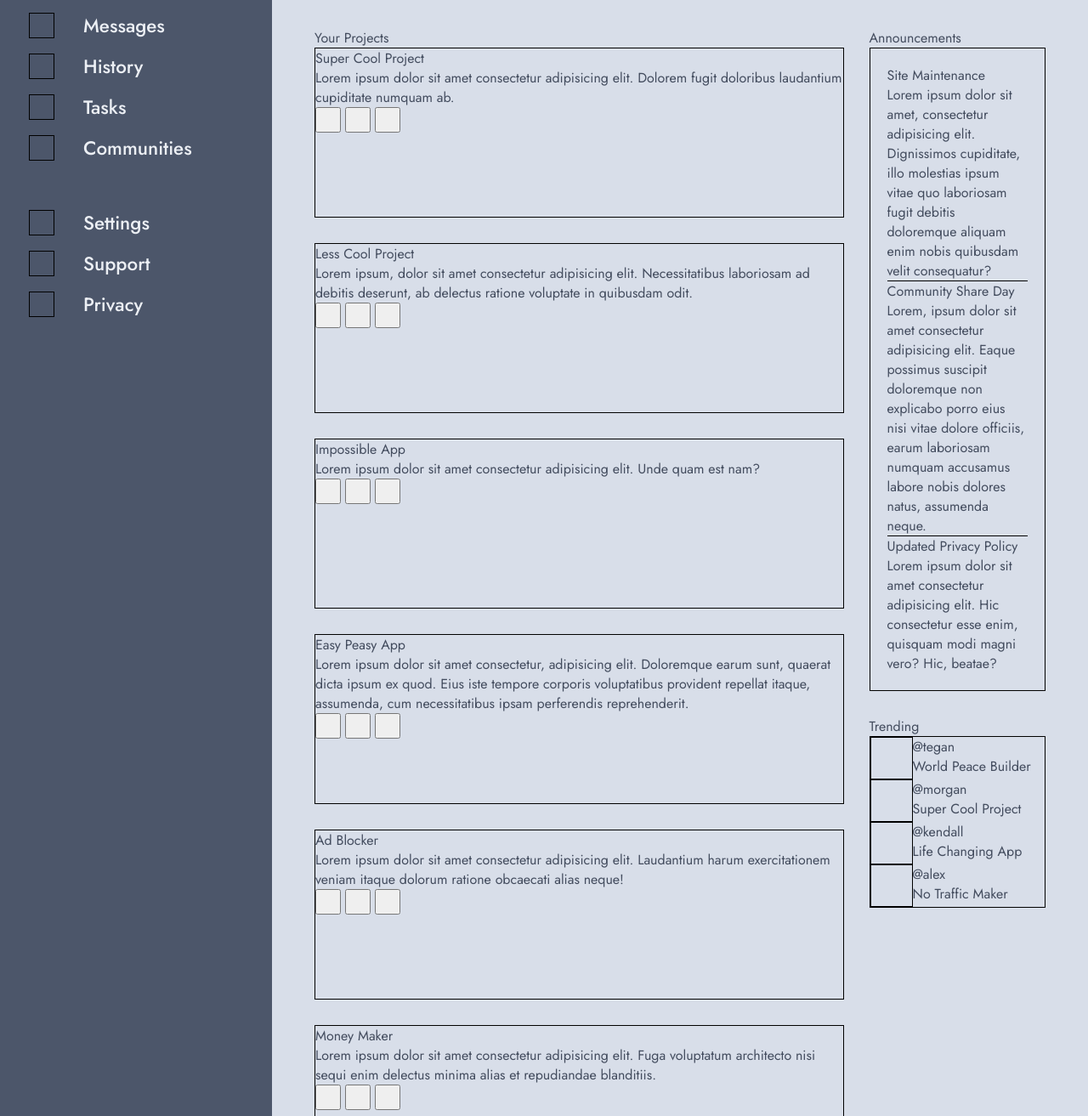
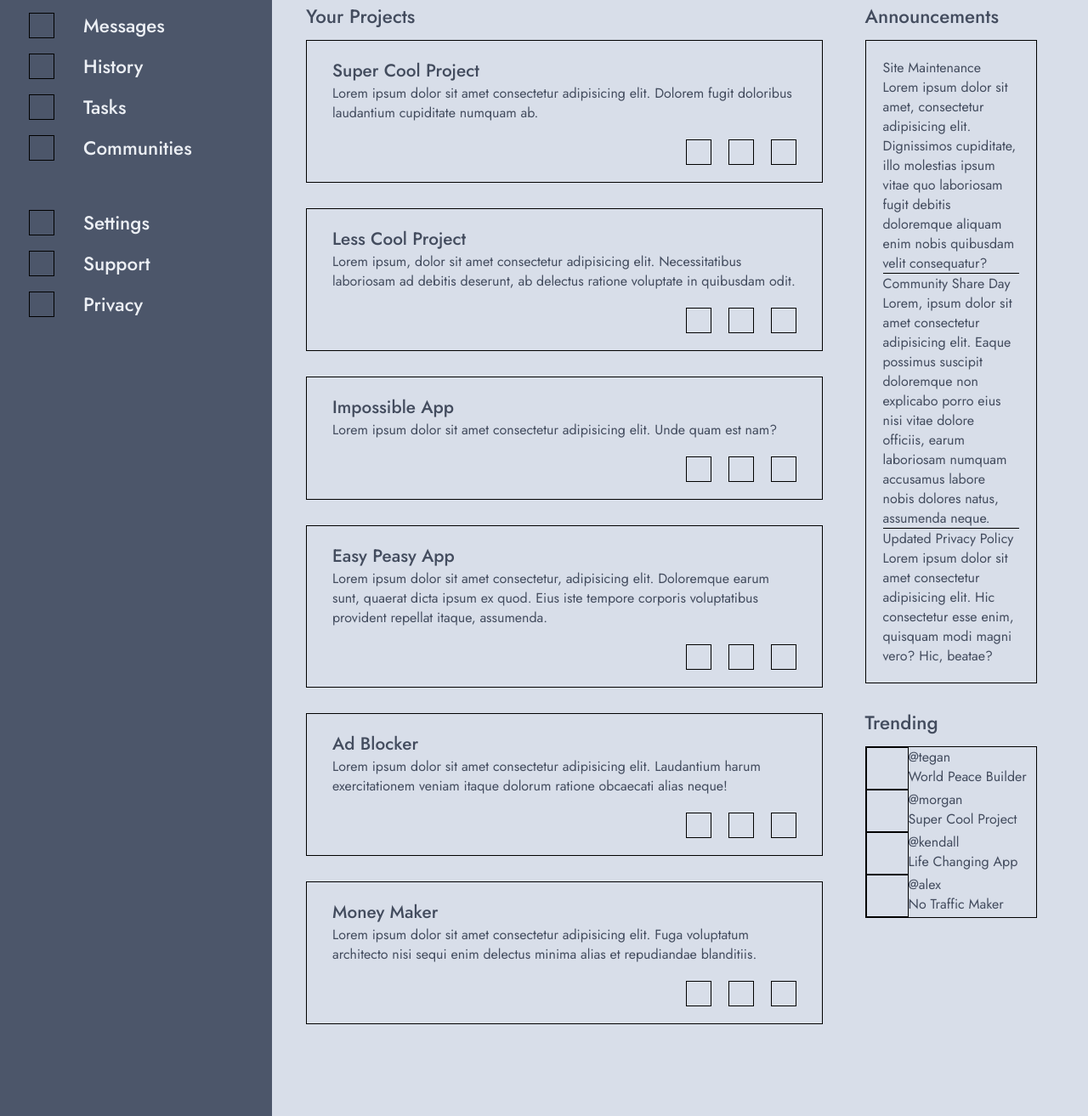
Before and after one commit to rchrd-0/admin-dashboard, a plain HTML site: page index.html in a window 1280 px wide. Shown: the part 217-1530 px from the top of the page at 85% size. Drawn offline with Linux system fonts and the light colour scheme.

Commit message:
Adjust layout and positioning of projects section

```diff
--- a/css/style.css
+++ b/css/style.css
@@ -13,7 +13,7 @@
   box-sizing: border-box;
 }
 
-h1, h2, h3, div, p, a, span, ul, li {
+h1, h2, h3, div, p, a, span, ul, li, button {
   margin: 0;
 	padding: 0;
 	border: 0;
@@ -163,38 +163,62 @@ input[type="search"] {
 
   background-color: var(--light-secondary);
   color: var(--dark-primary);
-  font-size: 1rem;
-  font-weight: 600;
+
+  font-weight: 500;
 
   cursor: pointer;
 }
 
 /* Main content */
 .main-content {
-  padding: 50px;
   display: grid;
+  grid-row: 2 / -1;
   grid-template-columns: 3fr 1fr;
   grid-template-rows: repeat(2, 1fr);
-  gap: 30px;
-  grid-row: 2 / -1;
+  column-gap: 50px;
+  row-gap: 30px;
 }
 
+.main-content h2 {
+  margin-bottom: 12px;
+
+  font-size: 1.4rem;
+  font-weight: 500;
+}
+
+/* Projects section */
 .projects {
   grid-area: 1 / 1 / span 2 / 2;
 }
 
 .cards-container {
   display: grid;
+  grid-template-columns: repeat(auto-fit, minmax(300px, 1fr));
   gap: 30px;
-  grid-template-columns: repeat(auto-fit, minmax(350px, 1fr));
-  grid-template-rows: repeat(2, 1fr);
 }
 
 .project-card {
-  height: 200px;
+  display: flex;
+  flex-direction: column;
+  padding: 20px 30px;
   border: 1px solid black;
 }
 
+.project-actions {
+  display: flex;
+  flex: 1;
+  gap: 20px;
+  align-items: flex-end;
+  align-self: flex-end;
+  margin-top: 20px;
+}
+
+.project-title {
+  font-size: 1.3rem;
+  font-weight: 500;
+}
+
+/* Announcements section */
 .announcements {
   grid-area: 1 / 2;
 }
@@ -223,6 +247,7 @@ input[type="search"] {
 }
 
 .project-actions > button {
+  font-family: inherit;
   width: 30px;
   height: 30px;
 }
--- a/index.html
+++ b/index.html
@@ -90,9 +90,9 @@
                 fugit doloribus laudantium cupiditate numquam ab.
               </p>
               <div class="project-actions">
-                <button class="star"></button>
-                <button class="watchlist"></button>
-                <button class="share"></button>
+                <div class="placeholder-0"></div>
+                <div class="placeholder-0"></div>
+                <div class="placeholder-0"></div>
               </div>
             </div>
             <div class="project-card">
@@ -103,9 +103,9 @@
                 ratione voluptate in quibusdam odit.
               </p>
               <div class="project-actions">
-                <button class="star"></button>
-                <button class="watchlist"></button>
-                <button class="share"></button>
+                <div class="placeholder-0"></div>
+                <div class="placeholder-0"></div>
+                <div class="placeholder-0"></div>
               </div>
             </div>
             <div class="project-card">
@@ -115,9 +115,9 @@
                 quam est nam?
               </p>
               <div class="project-actions">
-                <button class="star"></button>
-                <button class="watchlist"></button>
-                <button class="share"></button>
+                <div class="placeholder-0"></div>
+                <div class="placeholder-0"></div>
+                <div class="placeholder-0"></div>
               </div>
             </div>
             <div class="project-card">
@@ -126,12 +126,12 @@
                 Lorem ipsum dolor sit amet consectetur, adipisicing elit.
                 Doloremque earum sunt, quaerat dicta ipsum ex quod. Eius iste
                 tempore corporis voluptatibus provident repellat itaque,
-                assumenda, cum necessitatibus ipsam perferendis reprehenderit.
+                assumenda.
               </p>
               <div class="project-actions">
-                <button class="star"></button>
-                <button class="watchlist"></button>
-                <button class="share"></button>
+                <div class="placeholder-0"></div>
+                <div class="placeholder-0"></div>
+                <div class="placeholder-0"></div>
               </div>
             </div>
             <div class="project-card">
@@ -142,9 +142,9 @@
                 obcaecati alias neque!
               </p>
               <div class="project-actions">
-                <button class="star"></button>
-                <button class="watchlist"></button>
-                <button class="share"></button>
+                <div class="placeholder-0"></div>
+                <div class="placeholder-0"></div>
+                <div class="placeholder-0"></div>
               </div>
             </div>
             <div class="project-card">
@@ -155,9 +155,9 @@
                 repudiandae blanditiis.
               </p>
               <div class="project-actions">
-                <button class="star"></button>
-                <button class="watchlist"></button>
-                <button class="share"></button>
+                <div class="placeholder-0"></div>
+                <div class="placeholder-0"></div>
+                <div class="placeholder-0"></div>
               </div>
             </div>
           </div>
@@ -200,28 +200,28 @@
               <div class="avatar placeholder-1"></div>
               <div class="trending-details">
                 <h3 class="username">@tegan</h3>
-                <h2 class="trending-project">World Peace Builder</h2>
+                <h3 class="trending-project">World Peace Builder</h2>
               </div>
             </div>
             <div class="trending-item">
               <div class="avatar placeholder-1"></div>
               <div class="trending-details">
                 <h3 class="username">@morgan</h3>
-                <h2 class="trending-project">Super Cool Project</h2>
+                <h3 class="trending-project">Super Cool Project</h2>
               </div>
             </div>
             <div class="trending-item">
               <div class="avatar placeholder-1"></div>
               <div class="trending-details">
                 <h3 class="username">@kendall</h3>
-                <h2 class="trending-project">Life Changing App</h2>
+                <h3 class="trending-project">Life Changing App</h2>
               </div>
             </div>
             <div class="trending-item">
               <div class="avatar placeholder-1"></div>
               <div class="trending-details">
                 <h3 class="username">@alex</h3>
-                <h2 class="trending-project">No Traffic Maker</h2>
+                <h3 class="trending-project">No Traffic Maker</h2>
               </div>
             </div>
           </div>
```
